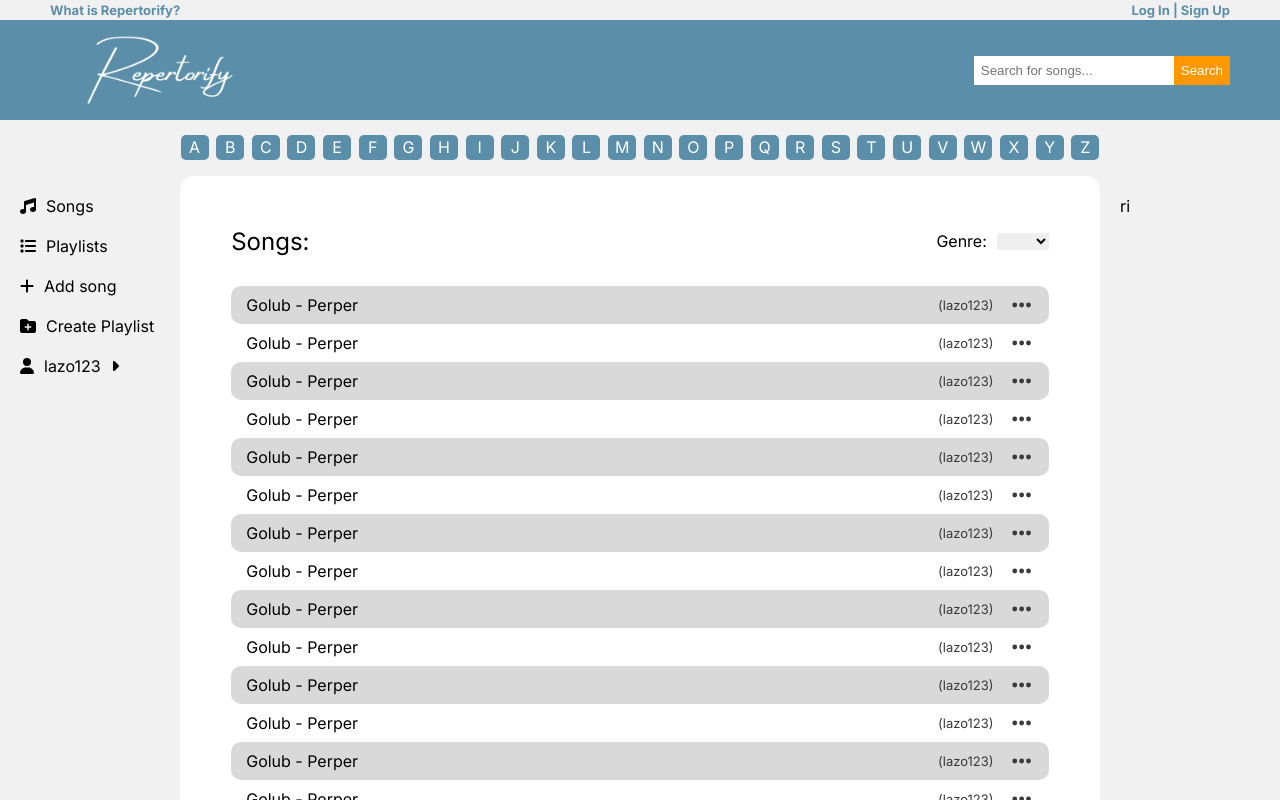
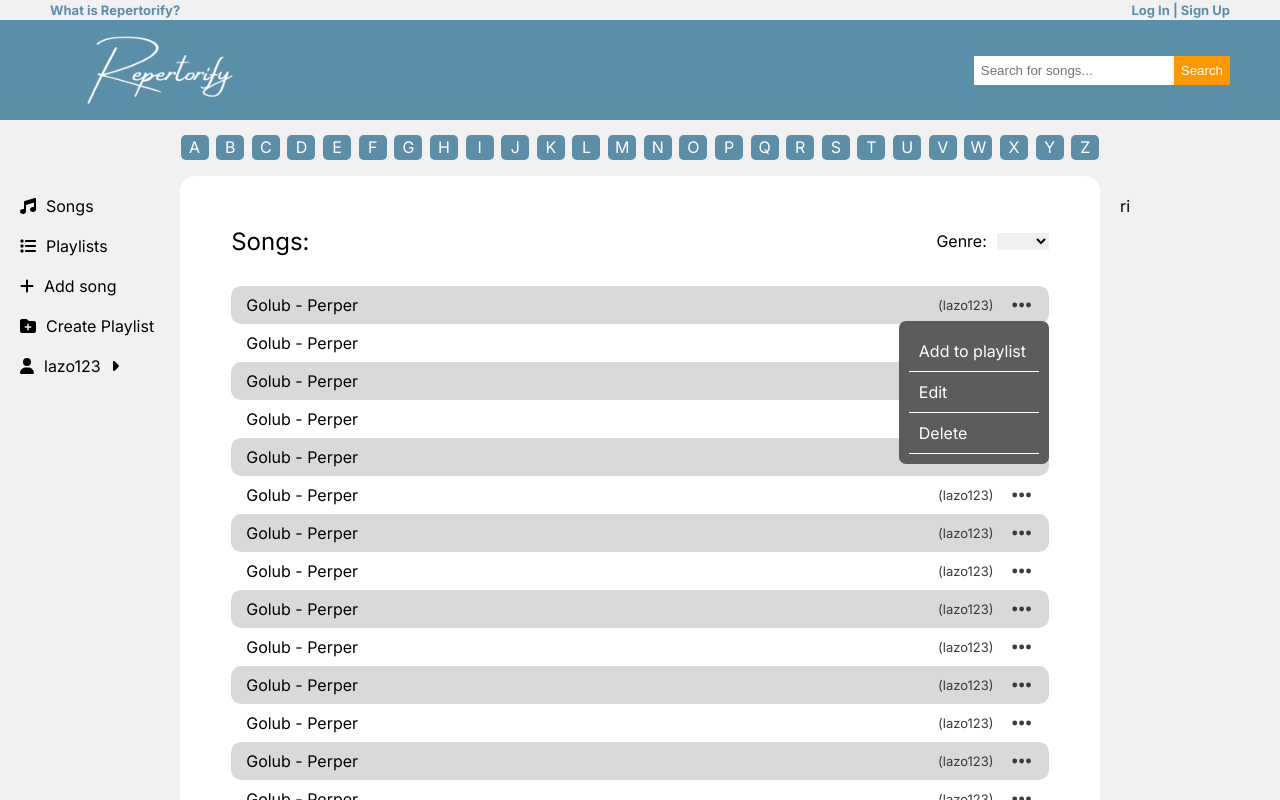
Before and after one commit to arben-djokovic/repertorify-reactjs, a React (Create React App) app: page /songs in a window 1280 px wide. Both pictures are taken after a click on the icon 1021 px from the left and 304 px from the top of the page. Shown: the top 800 px of the page. Built offline with nearby package versions, Linux system fonts and the light colour scheme.

Commit message:
added ellipses-menu

```diff
--- a/src/components/Sidebar/Sidebar.js
+++ b/src/components/Sidebar/Sidebar.js
@@ -10,12 +10,11 @@ import {
   faPlus,
   faUser,
 } from "@fortawesome/free-solid-svg-icons";
-import { Link, useNavigate } from "react-router-dom";
+import { Link } from "react-router-dom";
 import { motion } from "framer-motion";
 
 export default function Sidebar() {
   let [isOpenUser, setIsOpenUser] = React.useState(false);
-  const navigate = useNavigate()
 
   return (
     <nav className="sidebar">
@@ -59,7 +58,7 @@ export default function Sidebar() {
           >
             <p onClick={() => setIsOpenUser(false)} className="openUserlink link">Profile</p>
             <p onClick={() => setIsOpenUser(false)} className="openUserlink link">Edit Profile</p>
-            <p onClick={() => setIsOpenUser(false)}  className="openUserlink logout link">Log out</p>
+            <p onClick={() => setIsOpenUser(false)}  className="openUserlink delete link">Log out</p>
           </motion.div>
         )}
       </div>
--- a/src/components/Sidebar/sidebar.scss
+++ b/src/components/Sidebar/sidebar.scss
@@ -39,9 +39,6 @@
             cursor: pointer;
             text-decoration: none;
         }
-        .logout{
-            color: red;
-        }
     }
 }
 @media (max-width: 700px) {
--- a/src/components/SongItem/SongItem.js
+++ b/src/components/SongItem/SongItem.js
@@ -1,20 +1,48 @@
-import React from 'react'
+import React, { useEffect, useRef, useState } from 'react'
 import "./songItem.scss"
 import { FontAwesomeIcon } from '@fortawesome/react-fontawesome'
 import { faEllipsis } from '@fortawesome/free-solid-svg-icons'
 import { useNavigate } from 'react-router-dom'
 
 export default function SongItem({song, i}) {
+
   const navigate = useNavigate()
+  const [isEllipsisOpen, setIsEllipsisOpen] = useState(false)
+  const ellipsisRef = useRef(null)
+
   const songClick = (e) => {
-    if(e.target.id === "icon" || e.target.tagName  === "path") return
+    if(e.target.id === "icon" || e.target.id === "ellipsisItem" || e.target.id === "ellipsisOpen" || e.target.tagName  === "path") return
     navigate("/songs/"+i)
   }
-  return (<div onClick={songClick} className={i%2 === 0 ? "songitem link" : "songitem2 link"}>
+
+  useEffect(() => {
+    const handleClickOutside = (event) => {
+      if (ellipsisRef.current && !ellipsisRef.current.contains(event.target)) {
+        setIsEllipsisOpen(false)
+      }
+    }
+
+    if (isEllipsisOpen) {
+      document.addEventListener("mousedown", handleClickOutside)
+    } else {
+      document.removeEventListener("mousedown", handleClickOutside)
+    }
+
+    return () => document.removeEventListener("mousedown", handleClickOutside)
+  }, [isEllipsisOpen])
+
+
+  return (<div onClick={songClick}
+    className={`${i % 2 === 0 ? "songitem" : "songitem2"} ${isEllipsisOpen ? "active " : "link"}`}>
     <p className="title">Golub - Perper</p>
     <div className="right">
       <p className="username">(lazo123)</p>
-      <FontAwesomeIcon id='icon' onClick={(e) => console.log(e.target)} icon={faEllipsis} />
+      <FontAwesomeIcon id='icon' onClick={(e) => setIsEllipsisOpen(!isEllipsisOpen)} icon={faEllipsis} />
+        {isEllipsisOpen && <div ref={ellipsisRef} id='ellipsisOpen' className="ellipsisOpen">
+          <p id='ellipsisItem' className="ellipsisItem link">Add to playlist</p>
+          <p id='ellipsisItem' className="ellipsisItem link">Edit</p>
+          <p id='ellipsisItem' onClick={()=>{setIsEllipsisOpen(false)}} className="ellipsisItem link">Delete</p>
+        </div>}
     </div>
   </div>
   )
--- a/src/components/SongItem/songItem.scss
+++ b/src/components/SongItem/songItem.scss
@@ -5,7 +5,13 @@
     align-items: center;
     border-radius: 10px;
     background-color: #D9D9D9;
+    position: relative;
     color: black;
+    z-index: 2;
+    &.active {
+      position: relative;
+      z-index: 3;
+    }
     .right{
       display: flex;
       grid-gap: 15px;
@@ -19,6 +25,21 @@
         font-size: 22px;
       }
     }
+    .ellipsisOpen{
+      position: absolute;
+      top: 35px;
+      background-color: #5c5c5c;
+      z-index: 4;
+      padding: 10px;
+      border-radius: 7px;
+      width: 150px;
+      right: 0;
+      color: white;
+      .ellipsisItem{
+        padding: 10px;
+        border-bottom: 1px solid white;
+      }
+    }
 }
 .songitem2{
     background-color: white;
--- a/src/index.css
+++ b/src/index.css
@@ -15,7 +15,9 @@ body, html{
   background-color: #D9D9D9;
   border-radius: 10px;
 }
-
+.delete{
+  color: red !important;
+}
 a, button, .link{
   color: unset;
   cursor: pointer;
--- a/src/pages/Songs/songs.scss
+++ b/src/pages/Songs/songs.scss
@@ -27,7 +27,7 @@
         align-items: center;
         grid-gap: 30px;
         .arrow{
-            font-size: 25px;
+            font-size: 20px;
         }
     }
 }
```
